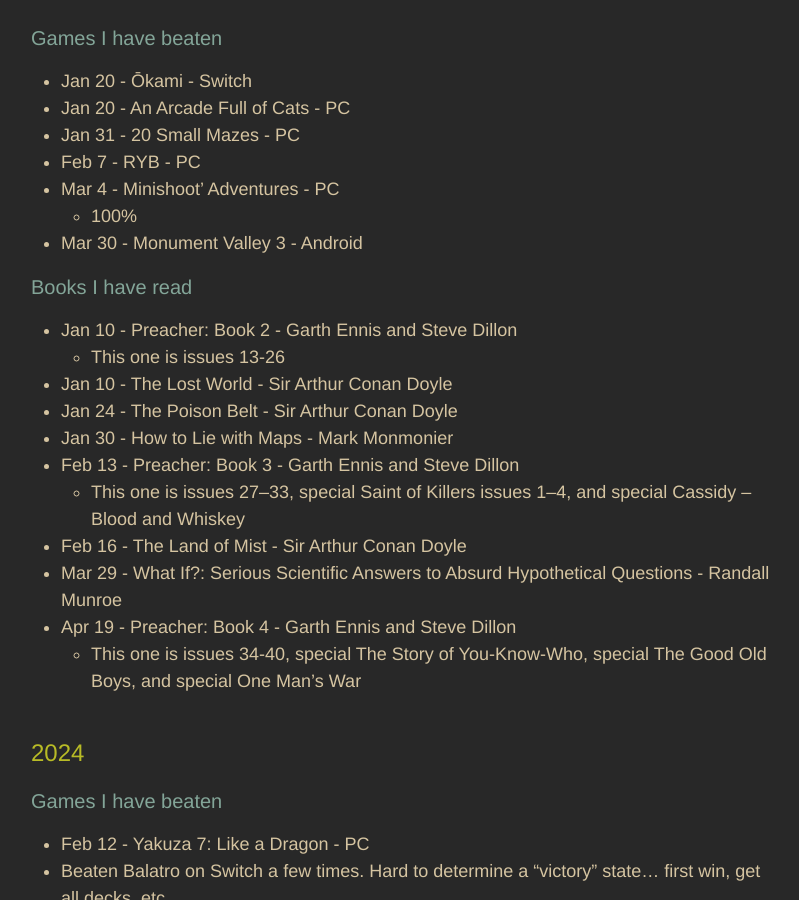
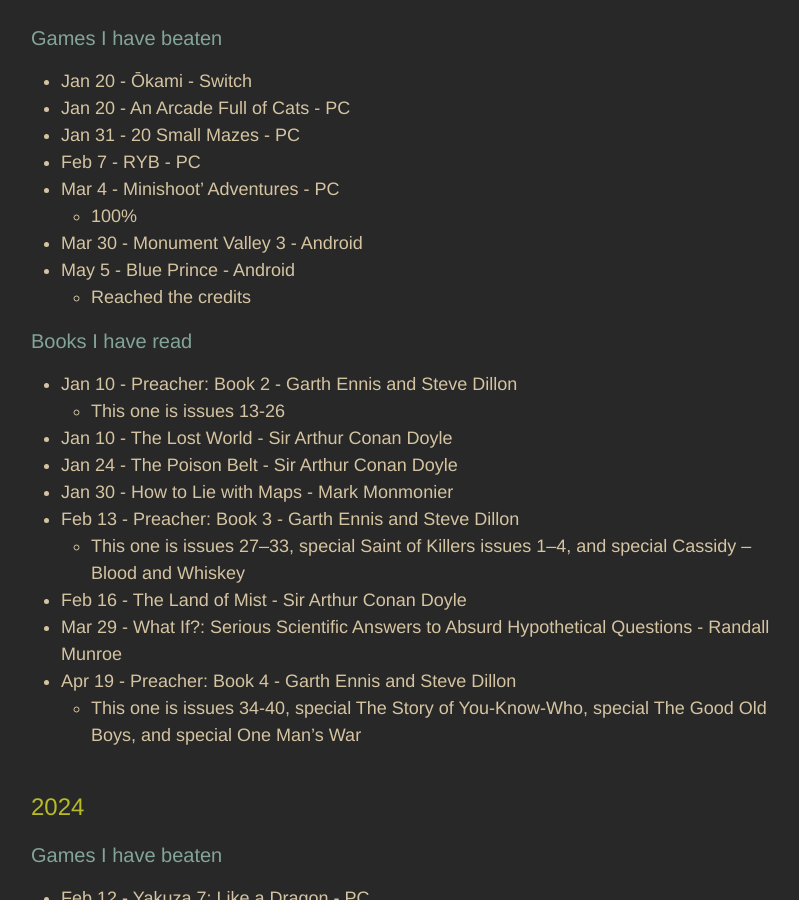
Before and after one commit to adkinsrs/sadkins_site, a Jekyll site: the page built from misc.md, in a window 1280 px wide and 900 px high, scrolled down 545 px. Shown: the whole window, without its empty margins (239-1038 px from the left). Built offline with Jekyll 4.4.1, drawn with Linux system fonts in a browser that asks for light colours.

Commit message:
beat a game

```diff
--- a/misc.md
+++ b/misc.md
@@ -27,6 +27,8 @@
 * Mar 4 - Minishoot' Adventures - PC
   * 100%
 * Mar 30 - Monument Valley 3 - Android
+* May 5 - Blue Prince - Android
+  * Reached the credits
 
 ### Books I have read
 
```
